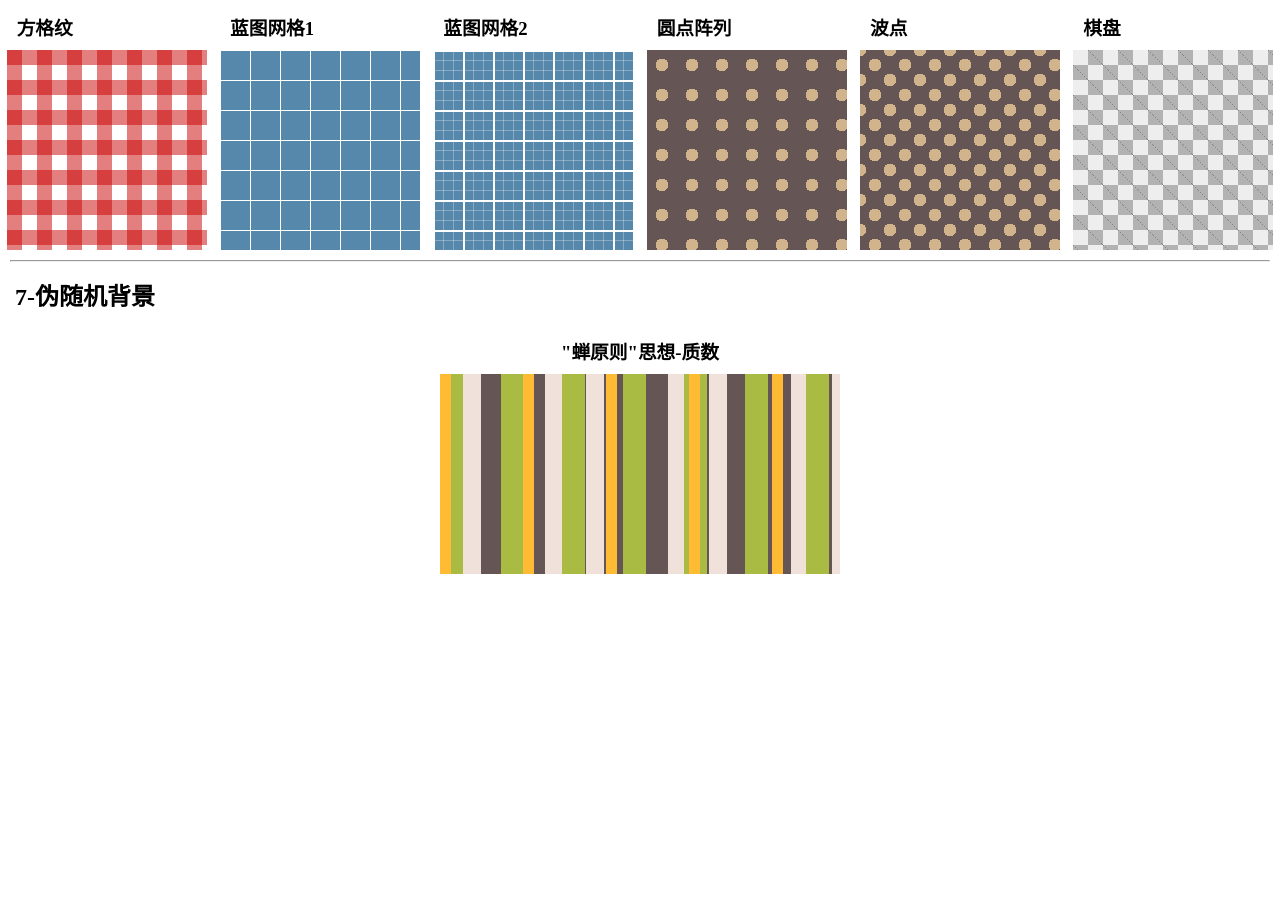
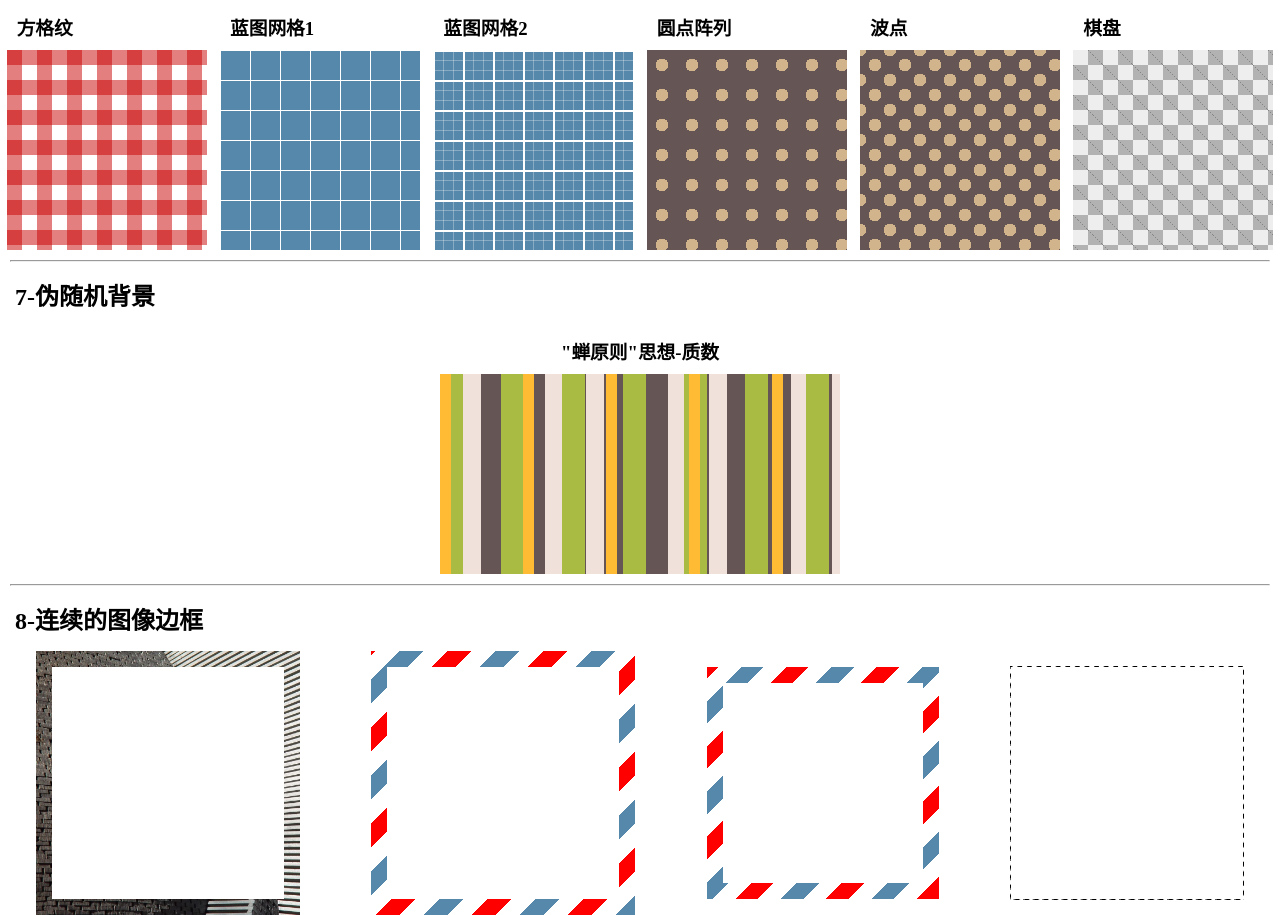
Before and after one commit to cindy-lihan/books, a plain HTML site: page CSS Secrets/background-border/index.html in a window 1280 px wide. Shown: the part 1741-2656 px from the top of the page. Before the commit the page ends 2315 px from the top, so only its background shows below. Drawn offline with Linux system fonts and the light colour scheme.

Commit message:
8-连续的图像边框

```diff
--- a/CSS Secrets/background-border/index.html
+++ b/CSS Secrets/background-border/index.html
@@ -121,9 +121,18 @@
     </div>
     <hr>
     <h2>7-伪随机背景</h2>
-    <div class="cicada-container">
+    <div class="one-div-container">
     <h3>"蝉原则"思想-质数</h3>
     <div class="cicada-stripes"></div>
+    </div>
+    <hr>
+    <h2>8-连续的图像边框</h2>
+    <div class="many-div-container">
+        <div class="continuous-image-borders"></div>
+        <div class="vintage-envelope"></div>
+        <div class="vintage-envelope-image-border"></div>
+        <div class="ants-border"></div>
+
     </div>
 </body>
 
--- a/CSS Secrets/background-border/main.css
+++ b/CSS Secrets/background-border/main.css
@@ -256,7 +256,7 @@ div.multiple-border-outline {
   background-size: 30px 30px;
 }
 
-.cicada-container{
+.one-div-container{
   display: flex;
   align-items: center;
   justify-content: center;
@@ -273,3 +273,61 @@ div.multiple-border-outline {
   background-size: 83px 100%, 61px 100%, 41px 100%;
 
 }
+
+.continuous-image-borders{
+  width: 200px;
+  height: 200px;
+  border: 1em solid transparent;
+  background-image: linear-gradient(white,white),
+              url("./images/stone-art.jpg");
+  padding: 1em;
+  background-size:cover ;
+  background-clip:padding-box, border-box ;
+  background-origin: border-box;
+/* 在每一层中，下列的值可以出现 0 次或 1 次：
+<attachment>
+<bg-image>
+<position>
+<bg-size>
+<repeat-style>
+<bg-size> 只能紧接着 <position> 出现，以"/"分割，如： "center/80%".
+<box> 可能出现 0 次、1 次或 2 次。如果出现 1 次，它同时设定 background-origin 和 background-clip。如果出现 2 次，第一次的出现设置 background-origin，第二次的出现设置 background-clip。
+<background-color> 只能被包含在最后一层。 */
+}
+
+.many-div-container{
+  display: flex;
+  align-items: center;
+  justify-content: space-around;
+  flex-wrap: wrap;
+
+}
+
+.vintage-envelope{
+  width: 200px;
+  height: 200px;
+  padding: 1em;
+  border: 1em solid transparent;
+  background: linear-gradient(white, white) padding-box,
+  repeating-linear-gradient(-45deg,red 0,red 12.5%,transparent 0,transparent 25%,#58a 0, #58a 37.5%,transparent 0,transparent 50%)  0 / 6em 6em;
+
+}
+
+.vintage-envelope-image-border{
+  width: 200px;
+  height: 200px;
+  border: 16px solid transparent;
+	border-image: 16 repeating-linear-gradient(-45deg, red 0, red 1em, transparent 0, transparent 2em,#58a 0, #58a 3em, transparent 0, transparent 4em);
+}
+
+@keyframes ants { to { background-position: 100% 100% } }
+
+.ants-border {
+  width: 200px;
+  height: 200px;
+	padding: 1em;
+	border: 1px solid transparent;
+	background: linear-gradient(white, white) padding-box,
+	            repeating-linear-gradient(-45deg, black 0, black 25%, transparent 0, transparent 50%) 0 / .6em .6em;
+	animation: ants 12s linear infinite;
+}
```
